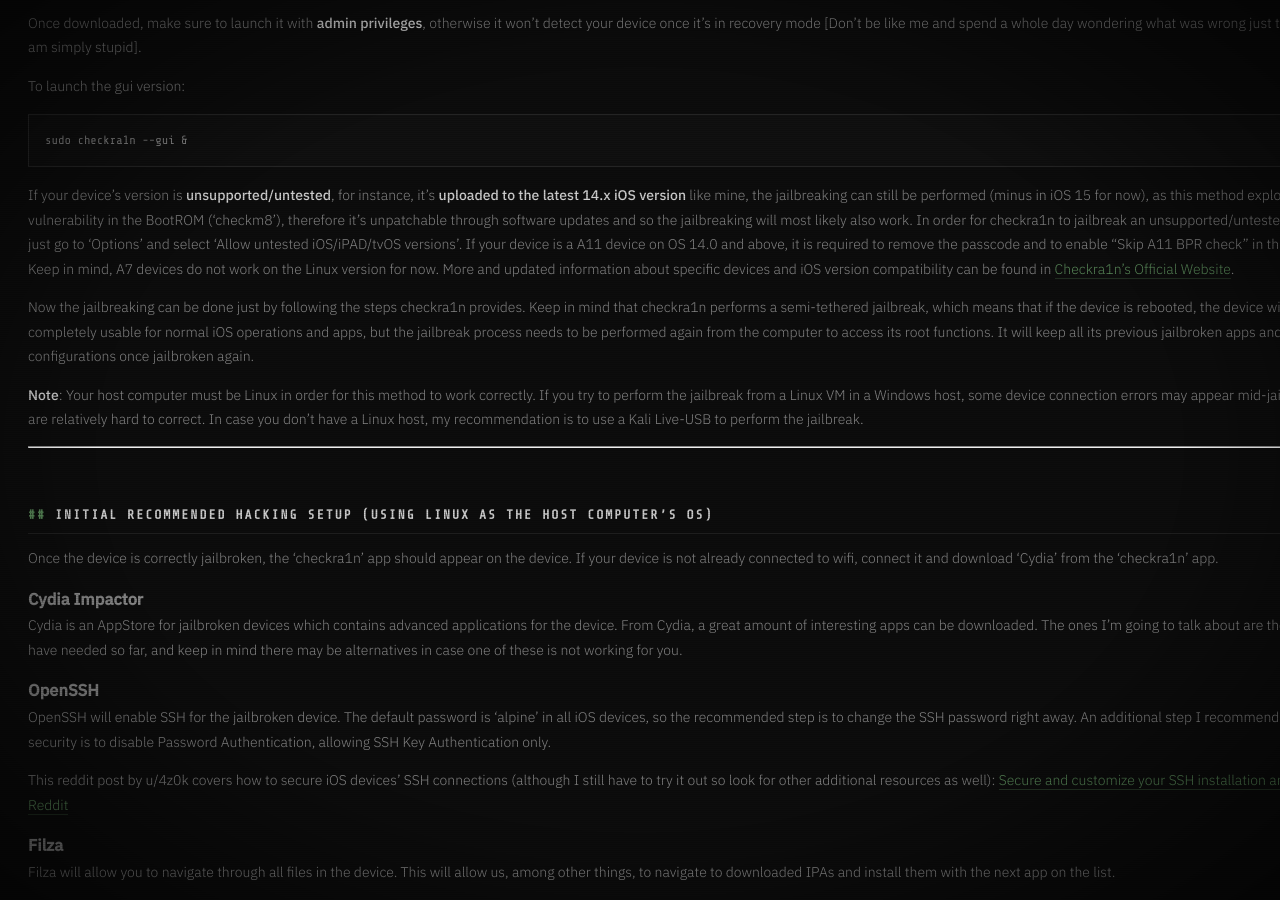
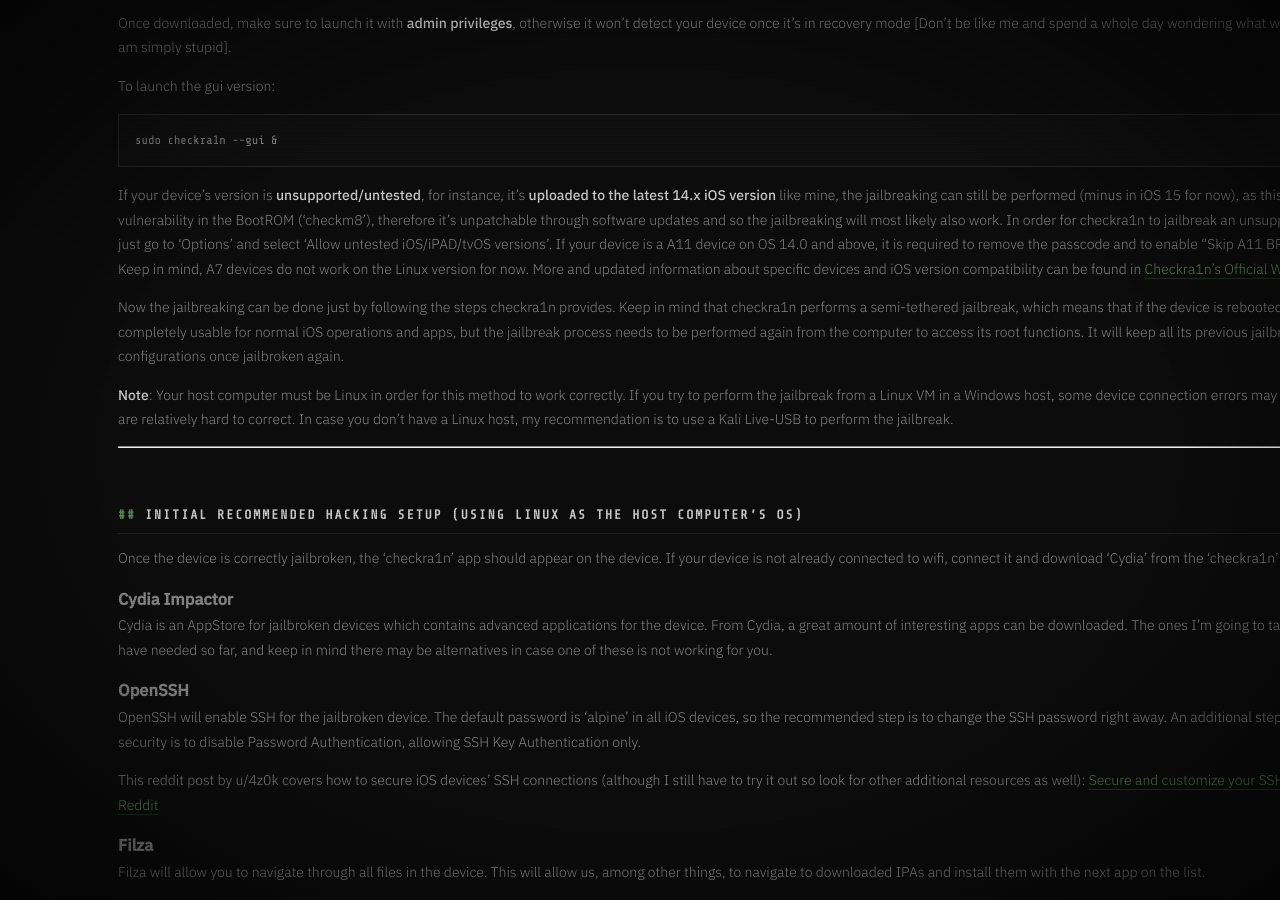
Before and after one commit to martabyte/martabyte.github.io, a Jekyll site: the page built from _posts/2021-06-10-ios-hacking-en.markdown, in a window 1280 px wide and 900 px high, scrolled down 1025 px. Built offline with Jekyll 4.4.1, drawn with Linux system fonts in a browser that asks for light colours; some of the changed text lies outside the part shown.

Commit message:
Update post.html

```diff
--- a/_layouts/post.html
+++ b/_layouts/post.html
@@ -2,7 +2,7 @@
 layout: default
 ---
 
-<div class="main" style="max-width: 100%;">
+<div class="main">
   <div class="page-header" style="grid-column: 1 / -1">
     <!--<div class="page-title">whoami</div>-->
     <div class="page-subtitle mono">
@@ -10,6 +10,7 @@
     </div>
   </div>
 
+  <main>
   <div class="wrapper post-wrapper">
     <div class="breadcrumb mono">
       <a href="{{ '/' | relative_url }}">~/</a>
@@ -103,6 +104,7 @@
 
   </aside>
 </div>
+</main>
 
 <script>
   // Auto-generate TOC from h2 headings
```
